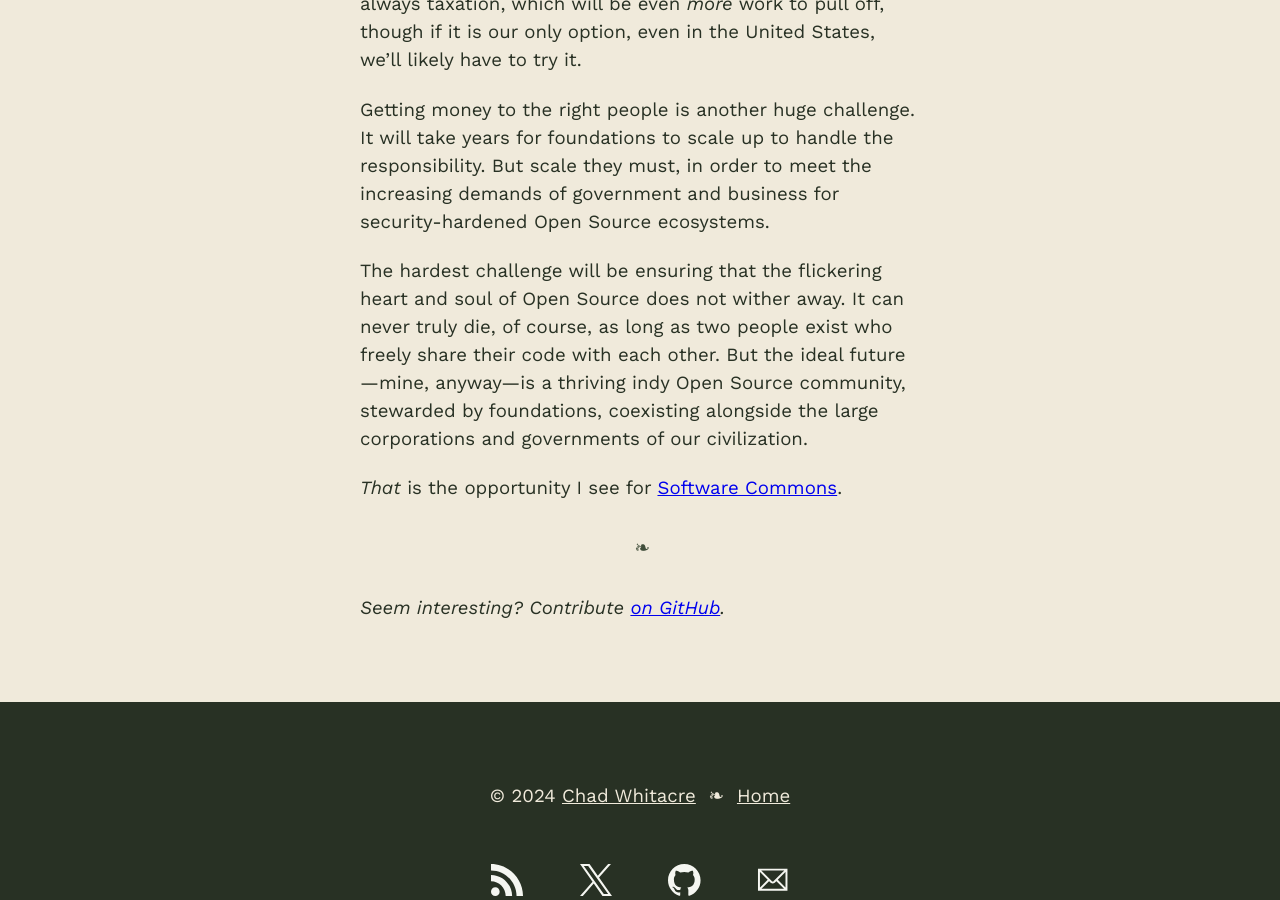
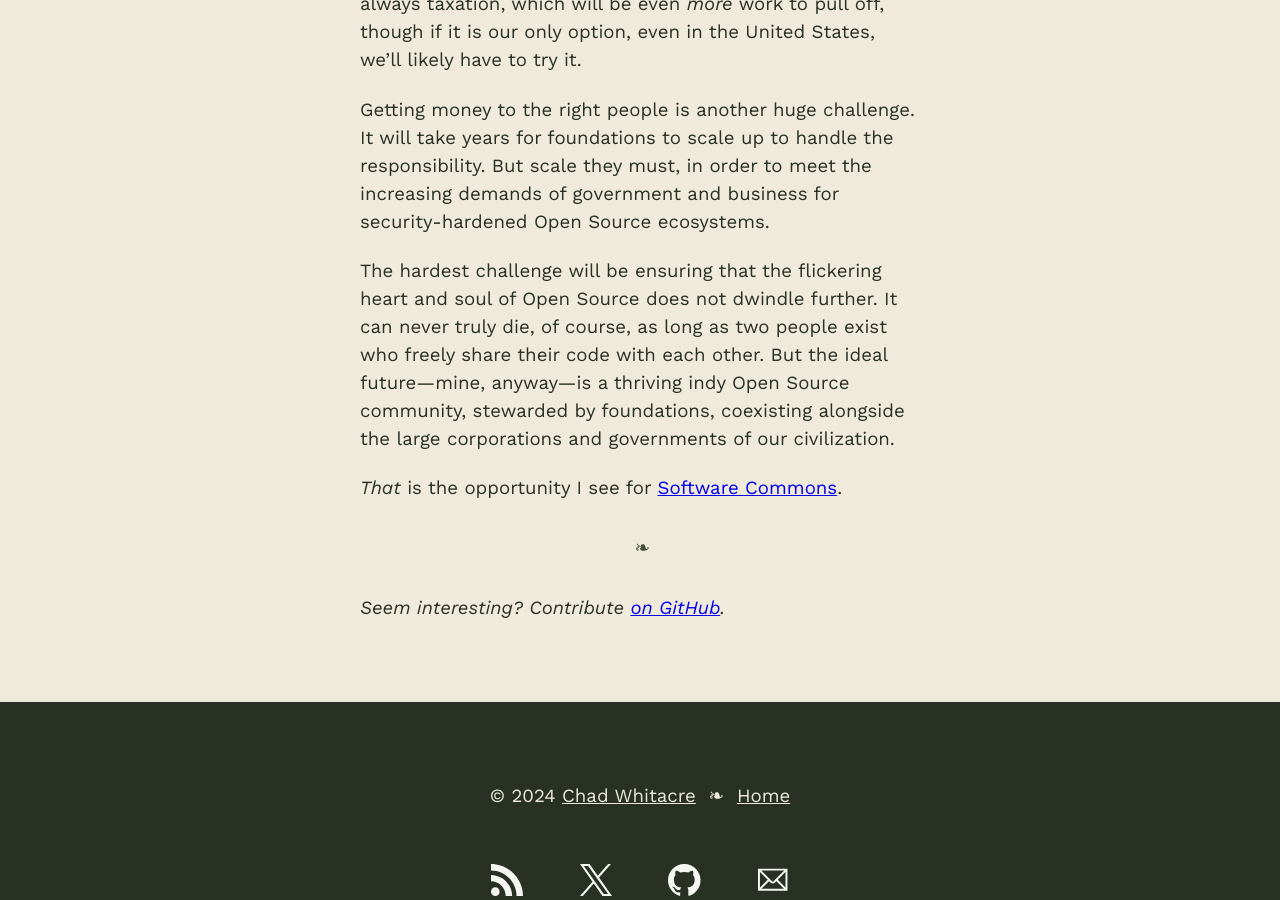
Before and after one commit to chadwhitacre/openpath, a Jekyll site: the page built from 2024/a-vision-for-software-commons/index.md, in a window 1280 px wide and 900 px high, scrolled down 11037 px. Built offline with Jekyll 4.4.1, drawn with Linux system fonts in a browser that asks for light colours; some web fonts are replaced; comment, search, counter and statistics services are not loaded.

Commit message:
Word choice

```diff
--- a/2024/a-vision-for-software-commons/index.md
+++ b/2024/a-vision-for-software-commons/index.md
@@ -322,11 +322,11 @@ in order to meet the increasing demands of government and business for
 security-hardened Open Source ecosystems.
 
 The hardest challenge will be ensuring that the flickering heart and soul of
-Open Source does not wither away. It can never truly die, of course, as long as
-two people exist who freely share their code with each other. But the ideal
-future—mine, anyway—is a thriving indy Open Source community, stewarded by
-foundations, coexisting alongside the large corporations and governments of our
-civilization.
+Open Source does not dwindle further. It can never truly die, of course, as
+long as two people exist who freely share their code with each other. But the
+ideal future—mine, anyway—is a thriving indy Open Source community, stewarded
+by foundations, coexisting alongside the large corporations and governments of
+our civilization.
 
 _That_ is the opportunity I see for [Software Commons](https://softwarecommons.com/).
 
```
